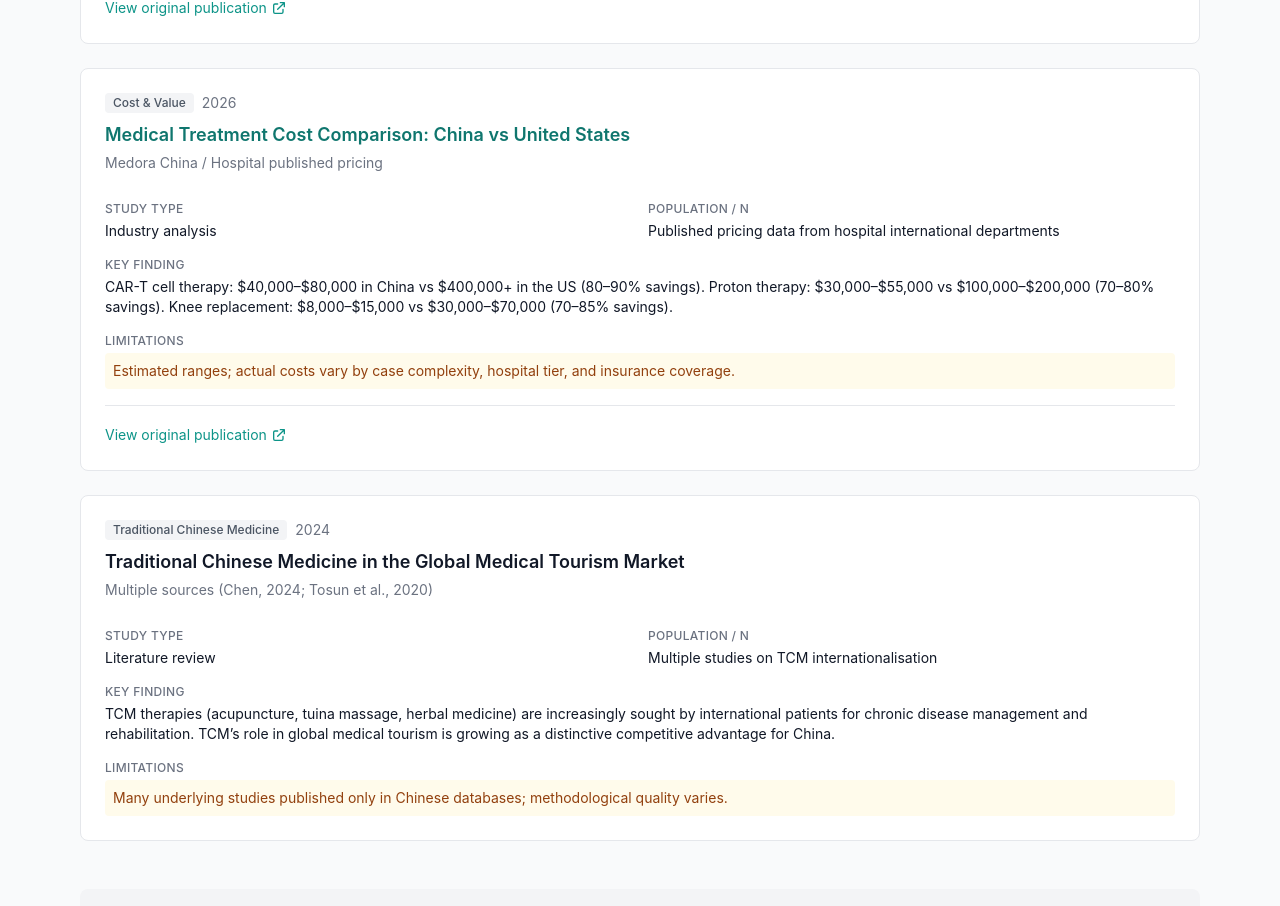
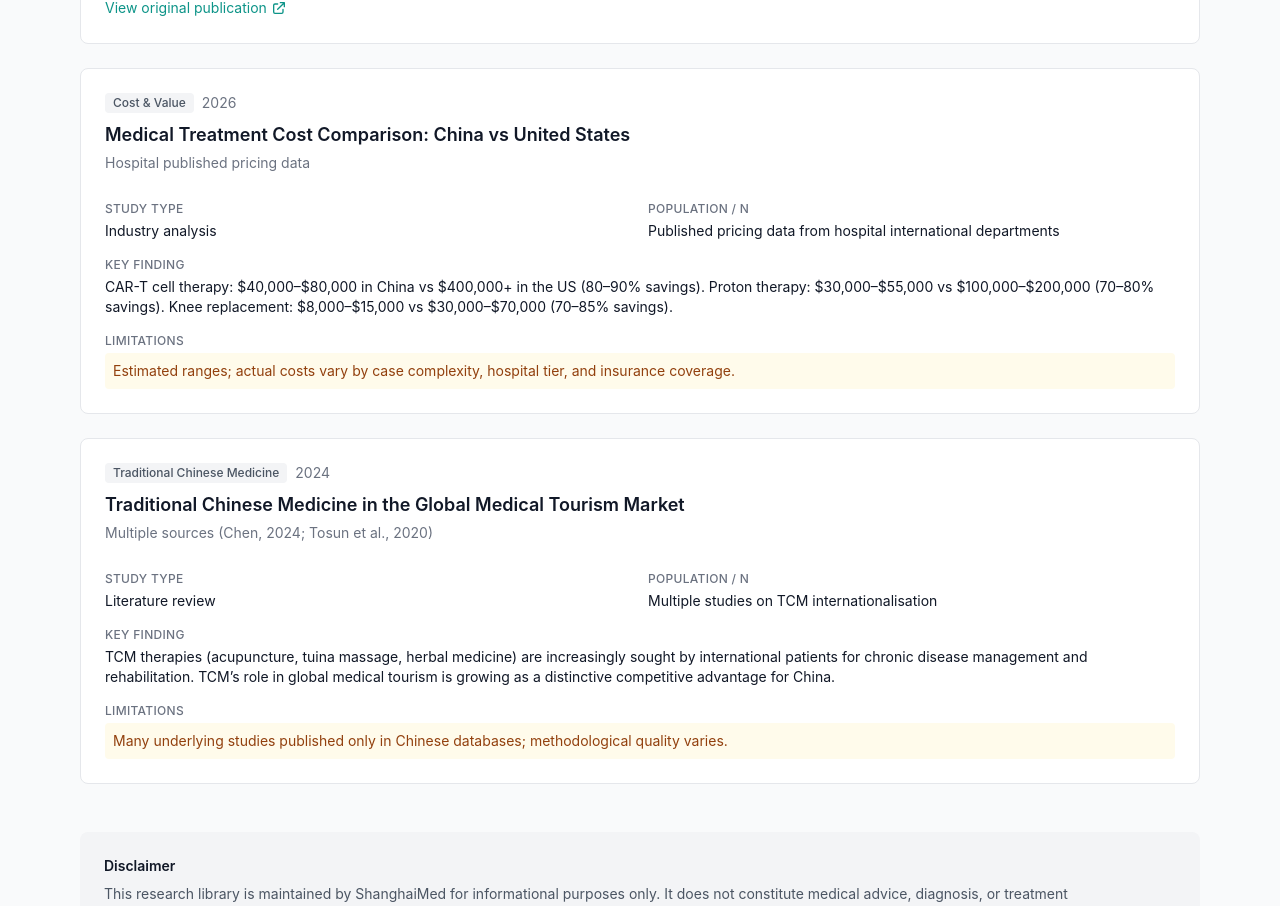
Before and after one commit to linglingsaiko/ShanghaiMed, a Next.js app: page /research in a window 1280 px wide. Shown: the part 4200-5106 px from the top of the page. Built offline with nearby package versions, Linux system fonts and the light colour scheme; no server answers.

Commit message:
fix(research): remove competitor link from cost comparison entry

```diff
--- a/app/research/page.tsx
+++ b/app/research/page.tsx
@@ -129,8 +129,8 @@ const studies = [
     focus: 'Cost differentials',
     finding: 'CAR-T cell therapy: $40,000\u2013$80,000 in China vs $400,000+ in the US (80\u201390% savings). Proton therapy: $30,000\u2013$55,000 vs $100,000\u2013$200,000 (70\u201380% savings). Knee replacement: $8,000\u2013$15,000 vs $30,000\u2013$70,000 (70\u201385% savings).',
     limitation: 'Estimated ranges; actual costs vary by case complexity, hospital tier, and insurance coverage.',
-    source: 'Medora China / Hospital published pricing',
-    url: 'https://www.medorachina.com/medical-tourism-statistics',
+    source: 'Hospital published pricing data',
+    url: null,
     pmid: null,
   },
   {
```
